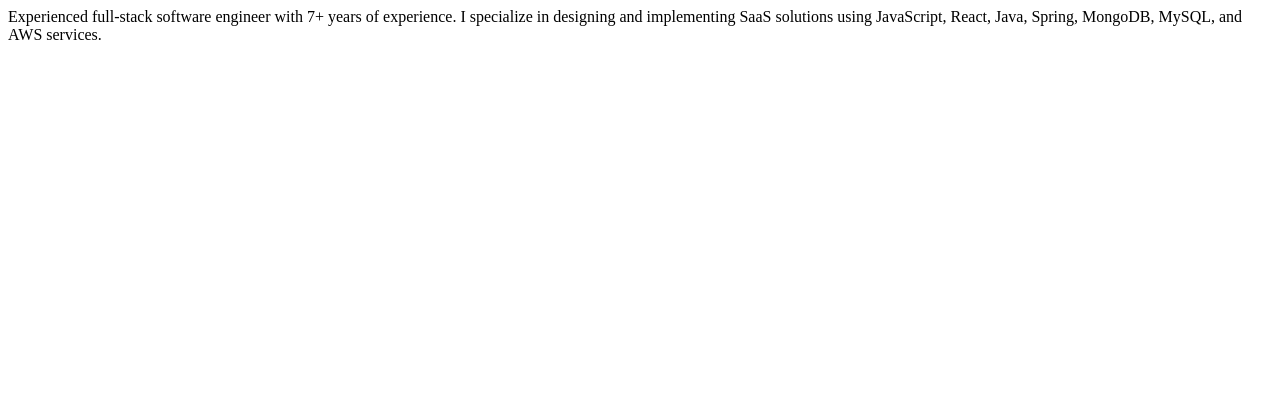
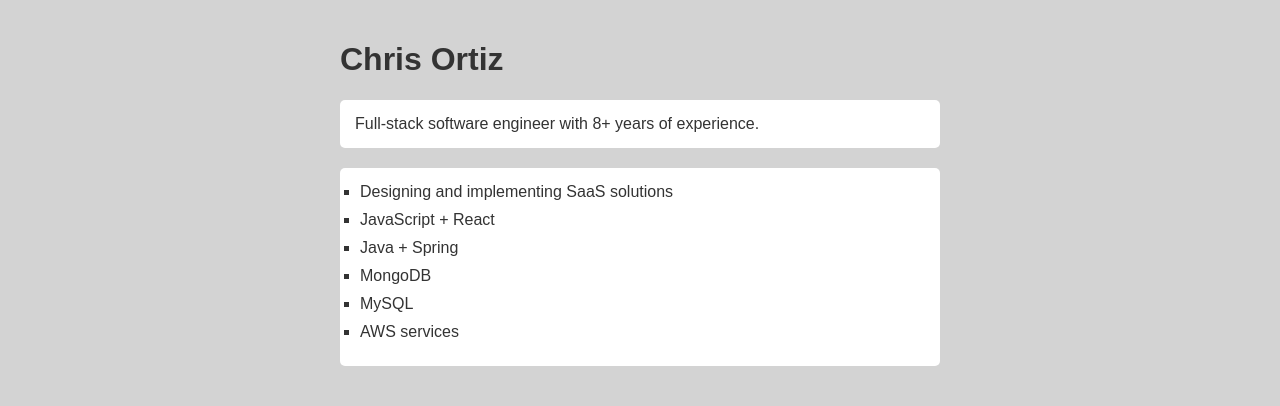
Before and after one commit to chrisortizdev/chrisortizdev.github.io, a plain HTML site: page index.html in a window 1280 px wide. Drawn offline with Linux system fonts and the light colour scheme.

Commit message:
Update styling

```diff
--- a/index.html
+++ b/index.html
@@ -1,2 +1,54 @@
-Experienced full-stack software engineer with 7+ years of experience.
-I specialize in designing and implementing SaaS solutions using JavaScript, React, Java, Spring, MongoDB, MySQL, and AWS services.
+<!DOCTYPE html>
+<html lang="en">
+<head>
+    <meta charset="UTF-8">
+    <meta name="viewport" content="width=device-width, initial-scale=1.0">
+    <title>Chris Ortiz</title>
+    <style>
+        body {
+            background-color: #d3d3d3;
+            color: #333;
+            font-family: Arial, sans-serif;
+            padding: 20px;
+            max-width: 600px;
+            margin: auto;
+        }
+        h1 {
+            text-align: left;
+        }
+        p, ul {
+            background-color: #fff;
+            padding: 15px;
+            border-radius: 5px;
+        }
+        p, li {
+            text-align: left;
+        }
+        ul {
+            margin-top: 20px;
+            padding-left: 20px;
+            list-style-type: square;
+        }
+        li {
+            margin-bottom: 10px;
+        }
+        @media (max-width: 600px) {
+            body {
+                padding: 10px;
+            }
+        }
+    </style>
+</head>
+<body>
+<h1>Chris Ortiz</h1>
+<p>Full-stack software engineer with 8+ years of experience.</p>
+<ul>
+    <li>Designing and implementing SaaS solutions</li>
+    <li>JavaScript + React </li>
+    <li>Java + Spring </li>
+    <li>MongoDB</li>
+    <li>MySQL</li>
+    <li>AWS services</li>
+</ul>
+</body>
+</html>
```
